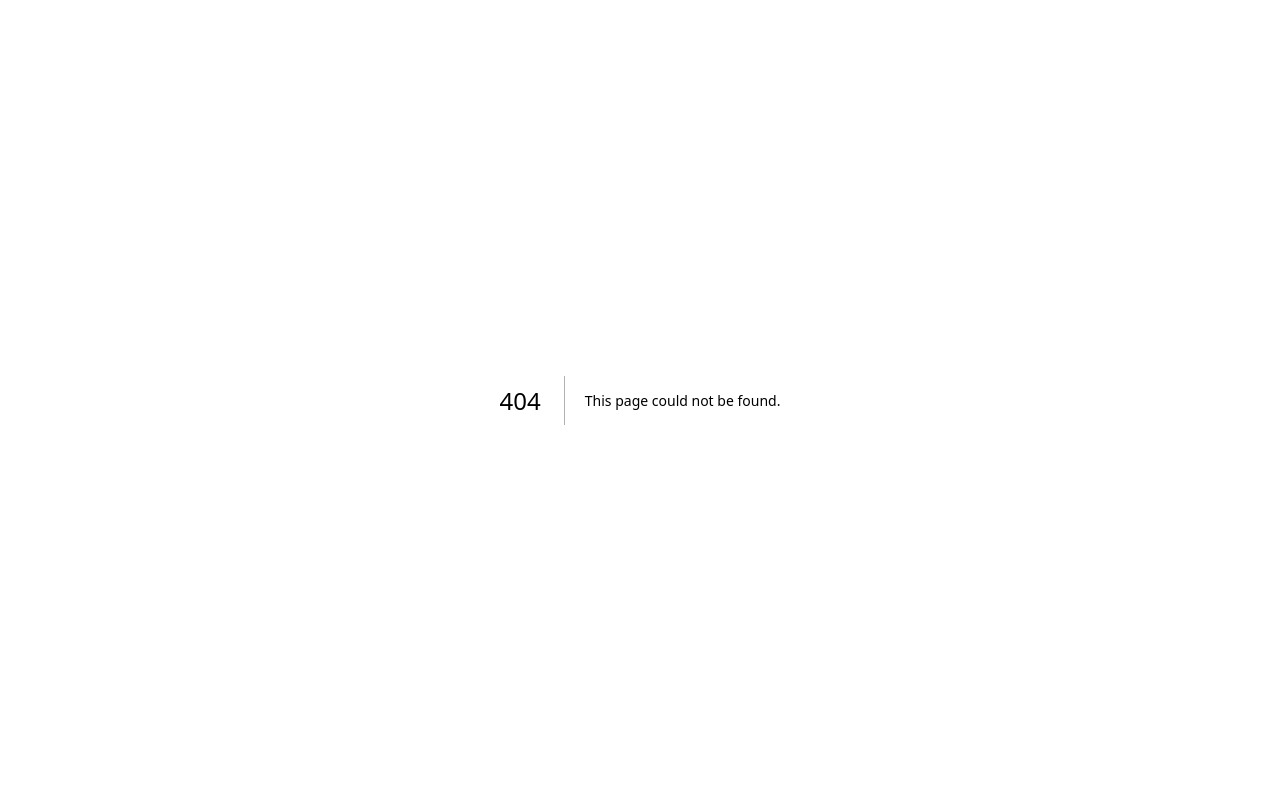
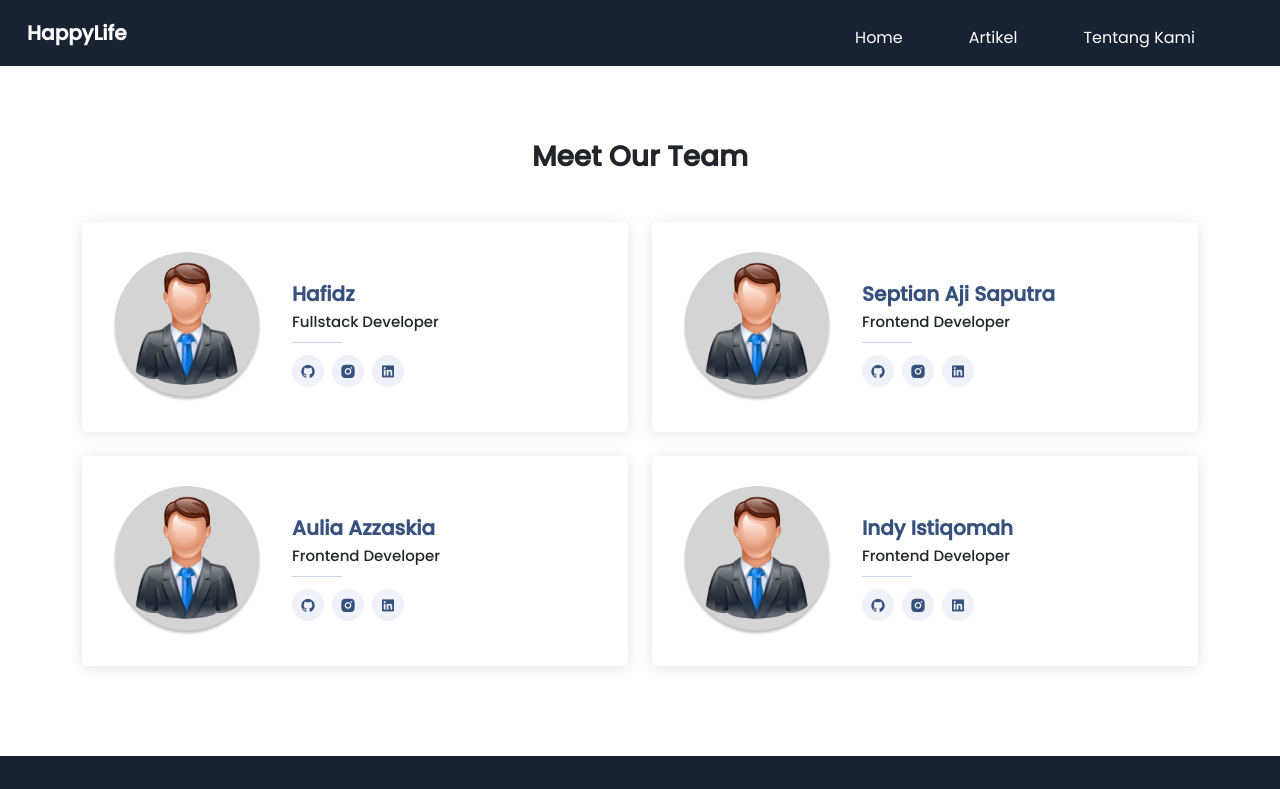
Before and after one commit to hafidz0098/happylife-nextjs, a Next.js app: page /about in a window 1280 px wide. Before the commit this address had no page. Shown: the top 789 px of the page. Built offline with nearby package versions, Linux system fonts and the light colour scheme.

Commit message:
add about page

```diff
--- /dev/null
+++ b/pages/about.js
@@ -0,0 +1,82 @@
+import Layout from "../layouts/default";
+import Head from 'next/head';
+
+function About(){
+    return(
+        <Layout>
+        <Head>
+              <title>Tentang Kami</title>
+          </Head>
+        <section id="team" className="team section-bg">
+        <div className="container" data-aos="fade-up">
+            <div className="title-section mb-5">
+                <h1>Meet Our Team</h1>
+            </div>
+          <div className="row">
+            <div className="col-lg-6" data-aos="zoom-in" data-aos-delay="100">
+              <div className="member d-flex align-items-start">
+                <div className="pic"><img src="/Group 107.png" className="img-fluid" alt=""/></div>
+                <div className="member-info">
+                  <h4>Hafidz</h4>
+                  <span>Fullstack Developer</span>
+                  <div className="social">
+                    <a href=""><i className="ri-github-fill"></i></a>
+                    <a href=""><i className="ri-instagram-fill"></i></a>
+                    <a href=""> <i className="ri-linkedin-box-fill"></i> </a>
+                  </div>
+                </div>
+              </div>
+            </div>
+
+            <div className="col-lg-6 mt-4 mt-lg-0" data-aos="zoom-in" data-aos-delay="200">
+              <div className="member d-flex align-items-start">
+                <div className="pic"><img src="/Group 107.png" className="img-fluid" alt=""/></div>
+                <div className="member-info">
+                  <h4>Septian Aji Saputra</h4>
+                  <span>Frontend Developer</span>
+                  <div className="social">
+                    <a href=""><i className="ri-github-fill"></i></a>
+                    <a href=""><i className="ri-instagram-fill"></i></a>
+                    <a href=""> <i className="ri-linkedin-box-fill"></i> </a>
+                  </div>
+                </div>
+              </div>
+            </div>
+
+            <div className="col-lg-6 mt-4" data-aos="zoom-in" data-aos-delay="300">
+              <div className="member d-flex align-items-start">
+                <div className="pic"><img src="/Group 107.png" className="img-fluid" alt=""/></div>
+                <div className="member-info">
+                  <h4>Aulia Azzaskia</h4>
+                  <span>Frontend Developer</span>
+                  <div className="social">
+                    <a href=""><i className="ri-github-fill"></i></a>
+                    <a href=""><i className="ri-instagram-fill"></i></a>
+                    <a href=""> <i className="ri-linkedin-box-fill"></i> </a>
+                  </div>
+                </div>
+              </div>
+            </div>
+
+            <div className="col-lg-6 mt-4" data-aos="zoom-in" data-aos-delay="400">
+              <div className="member d-flex align-items-start">
+                <div className="pic"><img src="/Group 107.png" className="img-fluid" alt=""/></div>
+                <div className="member-info">
+                  <h4>Indy Istiqomah</h4>
+                  <span>Frontend Developer</span>
+                  <div className="social">
+                    <a href=""><i className="ri-github-fill"></i></a>
+                    <a href=""><i className="ri-instagram-fill"></i></a>
+                    <a href=""> <i className="ri-linkedin-box-fill"></i> </a>
+                  </div>
+                </div>
+              </div>
+            </div>
+          </div>
+        </div>
+      </section>
+        </Layout>
+    )
+}
+
+export default About
--- a/pages/index.js
+++ b/pages/index.js
@@ -48,7 +48,7 @@ export async function getServerSideProps() {
             </div>
             <div className="kenali">
                 <div className="container">
-                    <div className="title-section">
+                    <div className="title-section pt-3 pb-3">
                         <h1>Yuk Kenali Berbagai Macam Penyakit Mental</h1>
                     </div>
                     <div className="row mt-5">
```
Also changed, not shown: public/Group 107.png (added).
